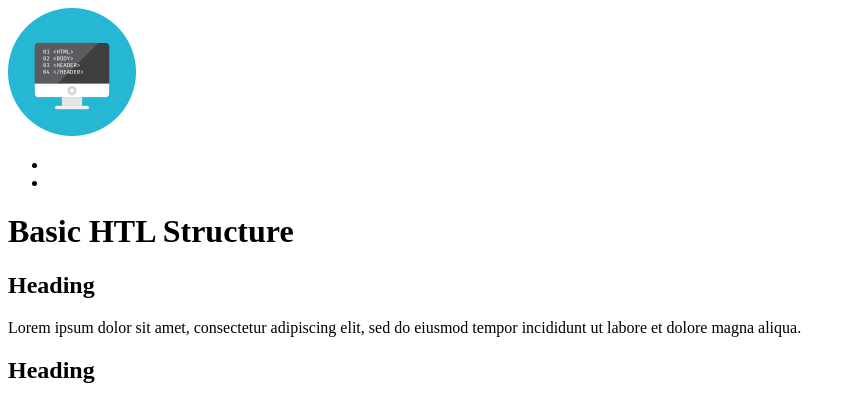
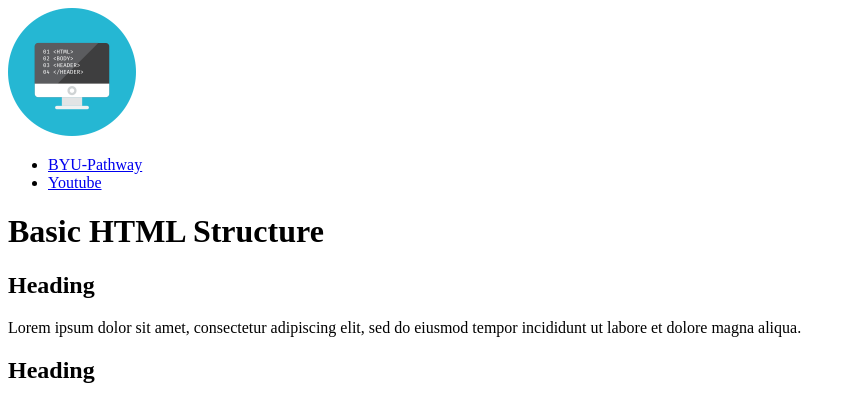
Before and after one commit to biancabooth/wdd130, a plain HTML site: page week02/basic-layout.html in a window 1280 px wide. Shown: the top 401 px of the page, without its empty margins (0-856 px from the left). Drawn offline with Linux system fonts and the light colour scheme.

Commit message:
updated changes

```diff
--- a/week02/basic-layout.html
+++ b/week02/basic-layout.html
@@ -5,22 +5,18 @@
     <meta charset="UTF-8">
     <meta name="viewport" content="width=device-width, initial-scale=1.0">
     <title>Basic HTML Structure</title>
-    <meta name="description" content="A basic html structure example using semantic HTML element>
+    <meta name="description" content="A basic html structure example using semantic HTML element">
     <heather>
-        <img src=" images/basic-logo.png" alt="HTML layout Logo" width="128" height="128">
+        <img src="images/basic-logo.png" alt="HTML layout Logo" width="128" height="128">
     </heather>
     <nav>
         <ul>
-            <li>
-                <a href="https://www.byupathway.edu"></a>
-            </li>
-            <li>
-                <a href="https://www.youtube.com"></a>
-            </li>
+            <li><a href="https://www.byupathway.edu">BYU-Pathway</a></li>
+            <li><a href="https://www.youtube.com">Youtube</a></li>
         </ul>
     </nav>
     <main>
-        <h1>Basic HTL Structure</h1>
+        <h1>Basic HTML Structure</h1>
         <section>
             <h2>Heading</h2>
             <p>Lorem ipsum dolor sit amet, consectetur adipiscing elit, sed do eiusmod tempor incididunt ut labore et
```
